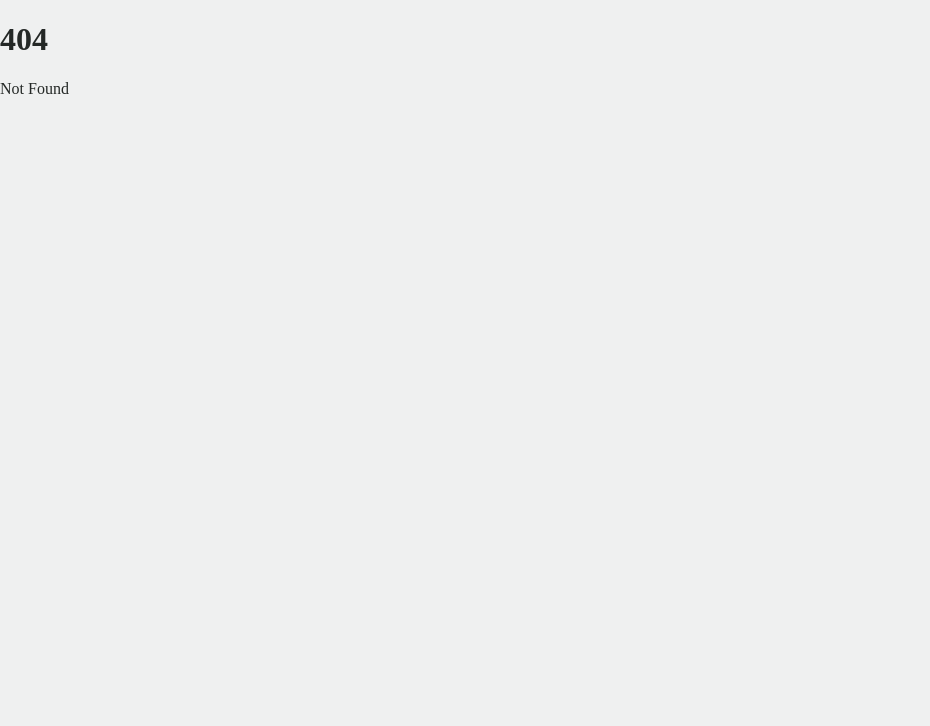
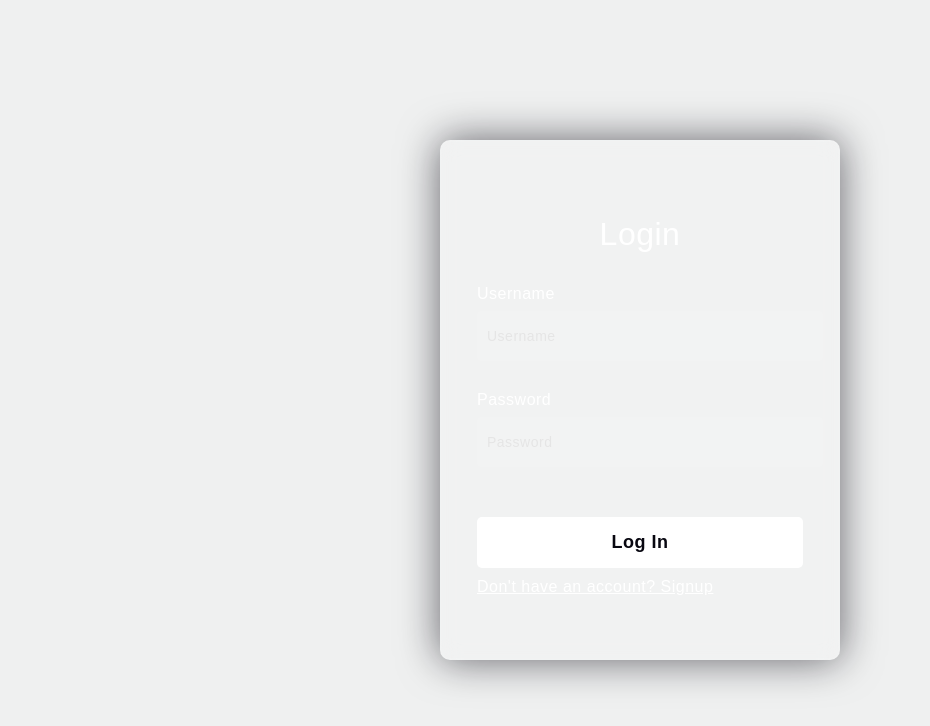
Before and after one commit to Paolo-Garabello/jck, a SvelteKit app in the folder frontend/: page /login in a window 1280 px wide. Before the commit this address had no page. Shown: the top 726 px of the page, without its empty margins (0-930 px from the left). Built offline with nearby package versions, Linux system fonts and the light colour scheme; no server answers.

Commit message:
Add `/login` and `/signup`

```diff
--- /dev/null
+++ b/frontend/src/routes/login/+page.svelte
@@ -0,0 +1,130 @@
+<script lang="ts">
+  import { onMount } from 'svelte';
+  import { PUBLIC_WEBSOCKET_URL } from '$env/static/public';
+  import { getNotificationsContext } from 'svelte-notifications';
+
+  let username: string = "";
+  let password: string = "";
+
+  let websocket: WebSocket;
+
+  onMount(() => {
+    websocket = new WebSocket(PUBLIC_WEBSOCKET_URL);
+
+    websocket.onopen = () => {
+      console.log('WebSocket connection established');
+    };
+
+    websocket.onclose = () => {
+      console.log('WebSocket connection closed.');
+    }
+
+    websocket.onerror = (error) => {
+      console.error('WebSocket error:', error);
+    };
+
+  });
+
+  async function handleSubmit(event: Event) {
+    event.preventDefault();
+    websocket.send(JSON.stringify({
+      request: "login",
+      data: {
+        username: username,
+        password: password
+      }
+    }));
+
+    username = '';
+    password = '';
+  }
+</script>
+
+<main>
+  <form on:submit={handleSubmit}>
+    <h1>Login</h1>
+
+    <label for="username">Username</label>
+    <input bind:value={username} type="text" placeholder="Username" id="username" required>
+
+    <label for="password">Password</label>
+    <input bind:value={password} type="password" placeholder="Password" id="password" required>
+
+    <button type="submit">Log In</button>
+
+    <a href="/signup">Don't have an account? Signup</a>
+  </form>
+</main>
+
+<style lang="scss">
+  main {
+    display: flex;
+    align-items: center;
+    justify-content: center;
+    height: 100vh;
+
+    form {
+      box-sizing: border-box;
+      height: 520px;
+      width: calc(100% - 20vw);
+      max-width: 400px;
+      background-color: rgba(255,255,255,0.13);
+      border-radius: 10px;
+      backdrop-filter: blur(10px);
+      border: 2px solid rgba(255,255,255,0.1);
+      box-shadow: 0 0 40px rgba(8,7,16,0.6);
+      padding: 50px 35px;
+
+      * {
+        font-family: 'Poppins',sans-serif;
+        color: #ffffff;
+        letter-spacing: 0.5px;
+        outline: none;
+        border: none;
+      }
+
+      h1 {
+        font-size: 32px;
+        font-weight: 500;
+        line-height: 42px;
+        text-align: center;
+      }
+
+      label {
+        display: block;
+        margin-top: 30px;
+        font-size: 16px;
+        font-weight: 500;
+      }
+
+      input{
+        display: block;
+        height: 50px;
+        width: 100%;
+        background-color: rgba(255,255,255,0.07);
+        border-radius: 3px;
+        padding: 0 10px;
+        margin-top: 8px;
+        font-size: 14px;
+        font-weight: 300;
+      }
+
+      ::placeholder{
+        color: #e5e5e5;
+      }
+
+      button{
+        margin: 50px 0 10px 0;
+        width: 100%;
+        background-color: #ffffff;
+        color: #080710;
+        padding: 15px 0;
+        font-size: 18px;
+        font-weight: 600;
+        border-radius: 5px;
+        cursor: pointer;
+      }
+    }
+  }
+
+</style>
--- /dev/null
+++ b/frontend/src/routes/login/+page.ts
@@ -0,0 +1 @@
+export const prerender = true;
--- /dev/null
+++ b/frontend/src/routes/signup/+page.svelte
@@ -0,0 +1,129 @@
+<script lang="ts">
+  import { onMount } from 'svelte';
+  import { PUBLIC_WEBSOCKET_URL } from '$env/static/public';
+
+  let username: string = "";
+  let password: string = "";
+
+  let websocket: WebSocket;
+
+  onMount(() => {
+    websocket = new WebSocket(PUBLIC_WEBSOCKET_URL);
+
+    websocket.onopen = () => {
+      console.log('WebSocket connection established');
+    };
+
+    websocket.onclose = () => {
+      console.log('WebSocket connection closed.');
+    }
+
+    websocket.onerror = (error) => {
+      console.error('WebSocket error:', error);
+    };
+
+  });
+
+  async function handleSubmit(event: Event) {
+    event.preventDefault();
+    websocket.send(JSON.stringify({
+      request: "signup",
+      data: {
+        username: username,
+        password: password
+      }
+    }));
+
+    username = '';
+    password = '';
+  }
+</script>
+
+<main>
+  <form on:submit={handleSubmit}>
+    <h1>Signup</h1>
+
+    <label for="username">Username</label>
+    <input bind:value={username} type="text" placeholder="Username" id="username" required>
+
+    <label for="password">Password</label>
+    <input bind:value={password} type="password" placeholder="Password" id="password" required>
+
+    <button type="submit">Sign Up</button>
+
+    <a href="/login">Already have an account? Login</a>
+  </form>
+</main>
+
+<style lang="scss">
+  main {
+    display: flex;
+    align-items: center;
+    justify-content: center;
+    height: 100vh;
+
+    form {
+      box-sizing: border-box;
+      height: 520px;
+      width: calc(100% - 20vw);
+      max-width: 400px;
+      background-color: rgba(255,255,255,0.13);
+      border-radius: 10px;
+      backdrop-filter: blur(10px);
+      border: 2px solid rgba(255,255,255,0.1);
+      box-shadow: 0 0 40px rgba(8,7,16,0.6);
+      padding: 50px 35px;
+
+      * {
+        font-family: 'Poppins',sans-serif;
+        color: #ffffff;
+        letter-spacing: 0.5px;
+        outline: none;
+        border: none;
+      }
+
+      h1 {
+        font-size: 32px;
+        font-weight: 500;
+        line-height: 42px;
+        text-align: center;
+      }
+
+      label {
+        display: block;
+        margin-top: 30px;
+        font-size: 16px;
+        font-weight: 500;
+      }
+
+      input{
+        display: block;
+        height: 50px;
+        width: 100%;
+        background-color: rgba(255,255,255,0.07);
+        border-radius: 3px;
+        padding: 0 10px;
+        margin-top: 8px;
+        font-size: 14px;
+        font-weight: 300;
+      }
+
+      ::placeholder{
+        color: #e5e5e5;
+      }
+
+      button{
+        margin: 50px 0 10px 0;
+        width: 100%;
+        background-color: #ffffff;
+        color: #080710;
+        padding: 15px 0;
+        font-size: 18px;
+        font-weight: 600;
+        border-radius: 5px;
+        cursor: pointer;
+      }
+    }
+  }
+
+</style>
--- /dev/null
+++ b/frontend/src/routes/signup/+page.ts
@@ -0,0 +1 @@
+export const prerender = true;
```
